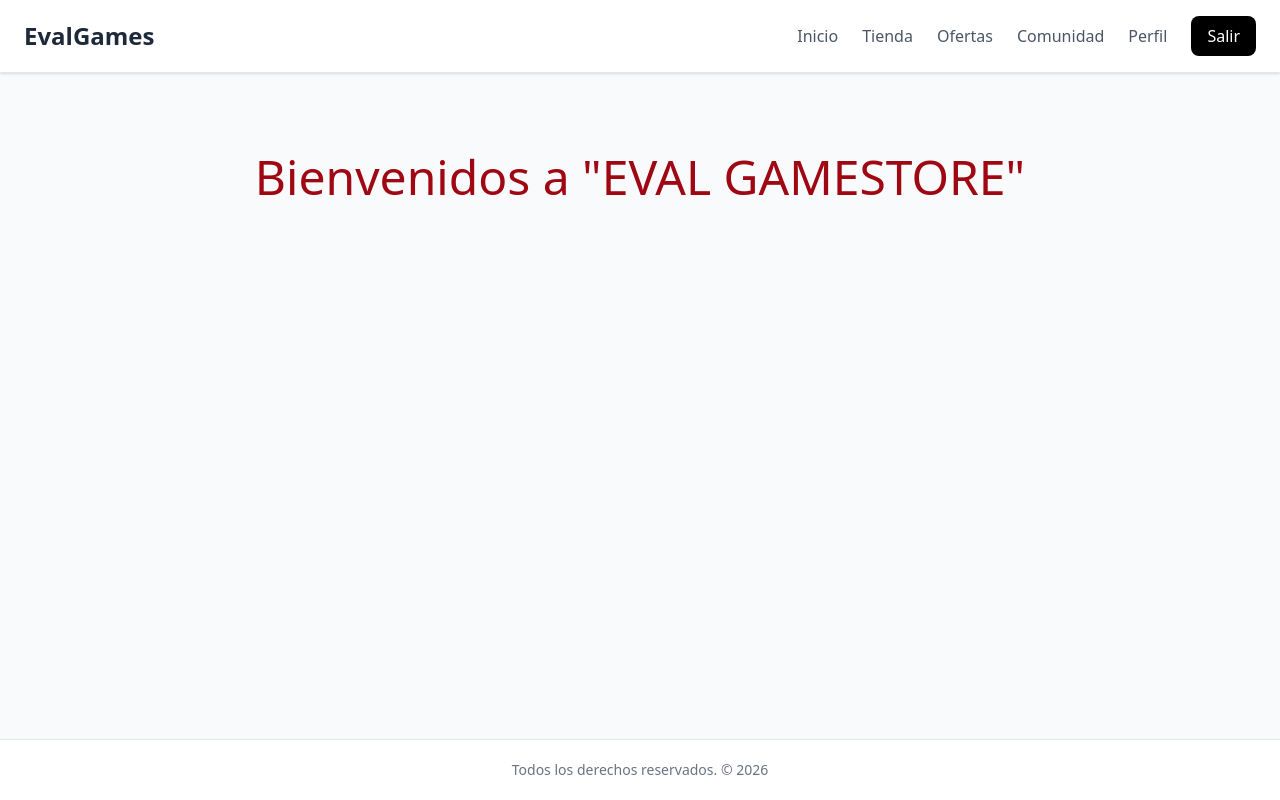
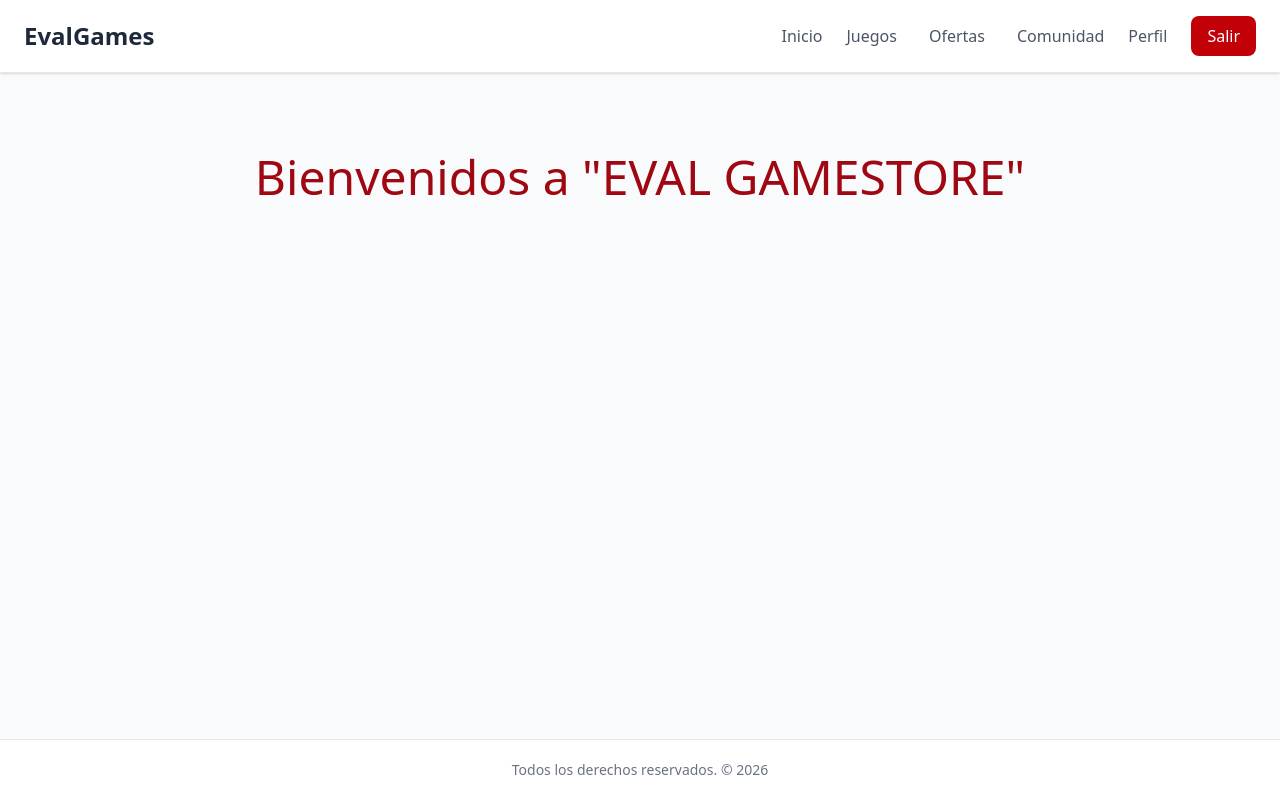
Before and after one commit to Maxi-Lopez/ingenieria-tp_Eval_GameStore, a Django app: page / in a window 1280 px wide. Run offline with Django 5.2, Linux system fonts and the light colour scheme; a user stored in the database is signed in; some libraries are stand-ins or nearby versions.

Commit message:
Se creo templates en videojuegos

```diff
--- a/gamestore/settings.py
+++ b/gamestore/settings.py
@@ -43,6 +43,7 @@ INSTALLED_APPS = [
     'django.contrib.staticfiles',
     'usuarios',
     'inicio',
+    'videojuegos'
 ]
 
 MIDDLEWARE = [
--- a/gamestore/urls.py
+++ b/gamestore/urls.py
@@ -25,6 +25,7 @@ urlpatterns = [
     path('admin/', admin.site.urls),
     path('',include('inicio.urls')),
     path('usuarios/',include('usuarios.urls')),
+    path('videojuegos/',include('videojuegos.urls')),
 
     path('accounts/', include('django.contrib.auth.urls')),
     path('accounts/register',register, name='register')
--- a/inicio/templates/inicio/base.html
+++ b/inicio/templates/inicio/base.html
@@ -20,8 +20,8 @@
             <div class="flex items-center gap-6 text-gray-600 font-medium">
                 {% if user.is_authenticated %}
                     <a href="#" class="hover:text-black transition">Inicio</a>
-                    <a href="#" class="hover:text-black transition">Tienda</a>
-                    <a href="#" class="hover:text-black transition">Ofertas</a>
+                    <a href="{% url 'juegos' %}" class="hover:text-black transition">Juegos</a>
+                    <a href="#" class="hover:text-black hover:bg-amber-300 transition p-2 rounded">Ofertas</a>
                     <a href="#" class="hover:text-black transition">Comunidad</a>
                     <a href="#" class="hover:text-black transition">Perfil</a>
 
@@ -29,7 +29,7 @@
                         {% csrf_token %}
                         <button
                             type="submit"
-                            class="bg-black text-white px-4 py-2 rounded-lg hover:bg-gray-800 transition cursor-pointer"
+                            class="bg-red-700 hover:bg-red-500 text-white px-4 py-2 rounded-lg transition cursor-pointer"
                         >
                             Salir
                         </button>
--- a/theme/static/css/dist/styles.css
+++ b/theme/static/css/dist/styles.css
@@ -9,7 +9,9 @@
     --font-mono: ui-monospace, SFMono-Regular, Menlo, Monaco, Consolas, 'Liberation Mono', 'Courier New',
     monospace;
     --color-red-500: oklch(63.7% 0.237 25.331);
+    --color-red-700: oklch(50.5% 0.213 27.518);
     --color-red-800: oklch(44.4% 0.177 26.899);
+    --color-amber-50: oklch(98.7% 0.022 95.277);
     --color-amber-300: oklch(87.9% 0.169 91.605);
     --color-amber-600: oklch(66.6% 0.179 58.318);
     --color-amber-700: oklch(55.5% 0.163 48.998);
@@ -381,6 +383,9 @@
   .border-gray-300 {
     border-color: var(--color-gray-300);
   }
+  .bg-amber-300 {
+    background-color: var(--color-amber-300);
+  }
   .bg-amber-700 {
     background-color: var(--color-amber-700);
   }
@@ -392,6 +397,12 @@
   }
   .bg-gray-50 {
     background-color: var(--color-gray-50);
+  }
+  .bg-red-700 {
+    background-color: var(--color-red-700);
+  }
+  .bg-red-800 {
+    background-color: var(--color-red-800);
   }
   .bg-white {
     background-color: var(--color-white);
@@ -551,6 +562,13 @@
     --tw-outline-style: none;
     outline-style: none;
   }
+  .hover\:bg-amber-300 {
+    &:hover {
+      @media (hover: hover) {
+        background-color: var(--color-amber-300);
+      }
+    }
+  }
   .hover\:bg-blue-700 {
     &:hover {
       @media (hover: hover) {
@@ -562,6 +580,20 @@
     &:hover {
       @media (hover: hover) {
         background-color: var(--color-gray-800);
+      }
+    }
+  }
+  .hover\:bg-red-500 {
+    &:hover {
+      @media (hover: hover) {
+        background-color: var(--color-red-500);
+      }
+    }
+  }
+  .hover\:text-amber-50 {
+    &:hover {
+      @media (hover: hover) {
+        color: var(--color-amber-50);
       }
     }
   }
--- a/usuarios/models.py
+++ b/usuarios/models.py
@@ -7,6 +7,6 @@ from django.contrib.auth.models import Group
 class UsuarioPersonalizado(AbstractUser):
     telefono = models.CharField(max_length = 20, null= True, blank=True)
     foto_perfil = models.ImageField(upload_to='users_fp', null=True, blank=True)
-    rol_usuario = models.ForeignKey(Group, on_delete=models.CASCADE, null=True, blank=True)
+    rol_usuario = models.ForeignKey(Group, on_delete=models.CASCADE, null=True, blank=True, default=1)
     def __str__(self):
         return f"{self.first_name} - {self.last_name}"
--- /dev/null
+++ b/videojuegos/urls.py
@@ -0,0 +1,6 @@
+from django.urls import path
+from . import views
+
+urlpatterns = [
+    path('', views.juegos, name='juegos' ),
+]
--- a/videojuegos/views.py
+++ b/videojuegos/views.py
@@ -1,3 +1,5 @@
 from django.shortcuts import render
 
 # Create your views here.
+def juegos(request):
+    return render(request, 'videojuegos/juegos.html')
```
Also changed, not shown: videojuegos/templates/videojuegos/juegos.html (added, +8 -0 lines), db.sqlite3, usuarios/migrations/0002_alter_usuariopersonalizado_rol_usuario.py (added), videojuegos/migrations/0001_initial.py (added).
